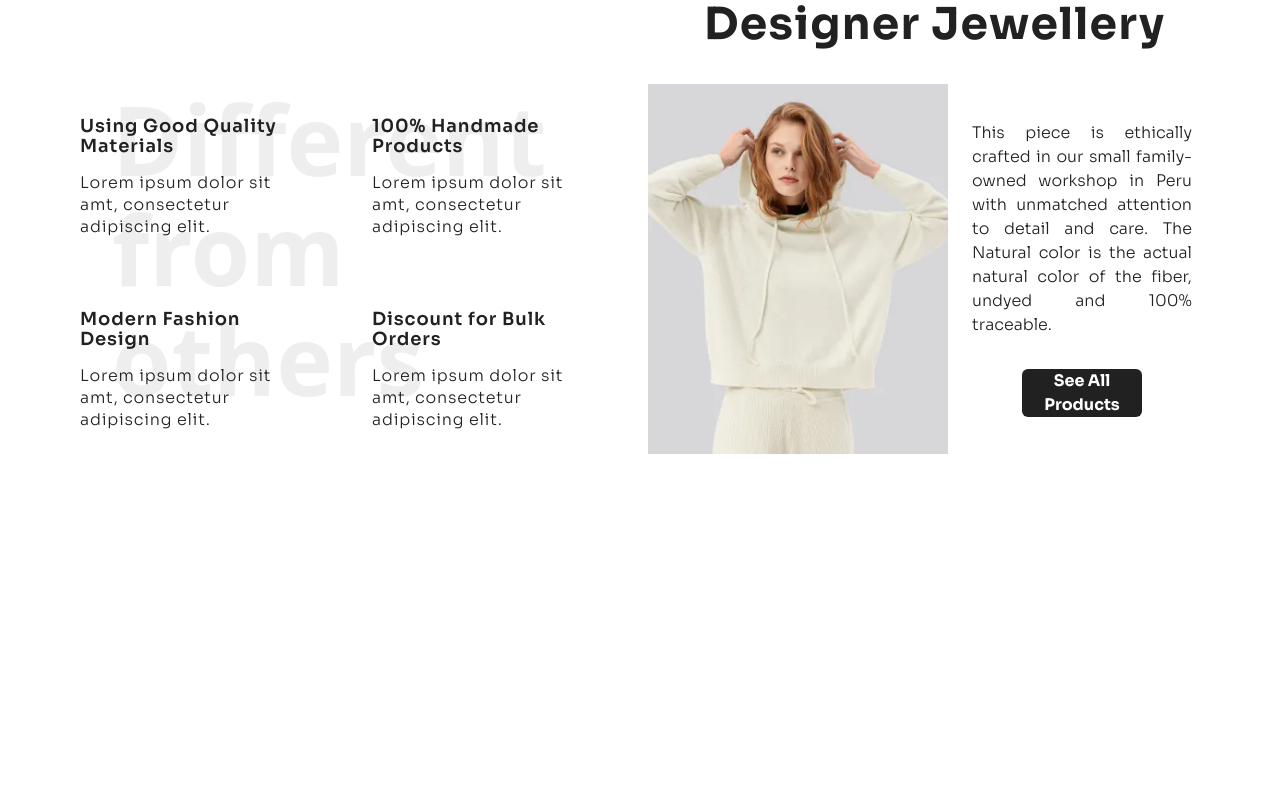
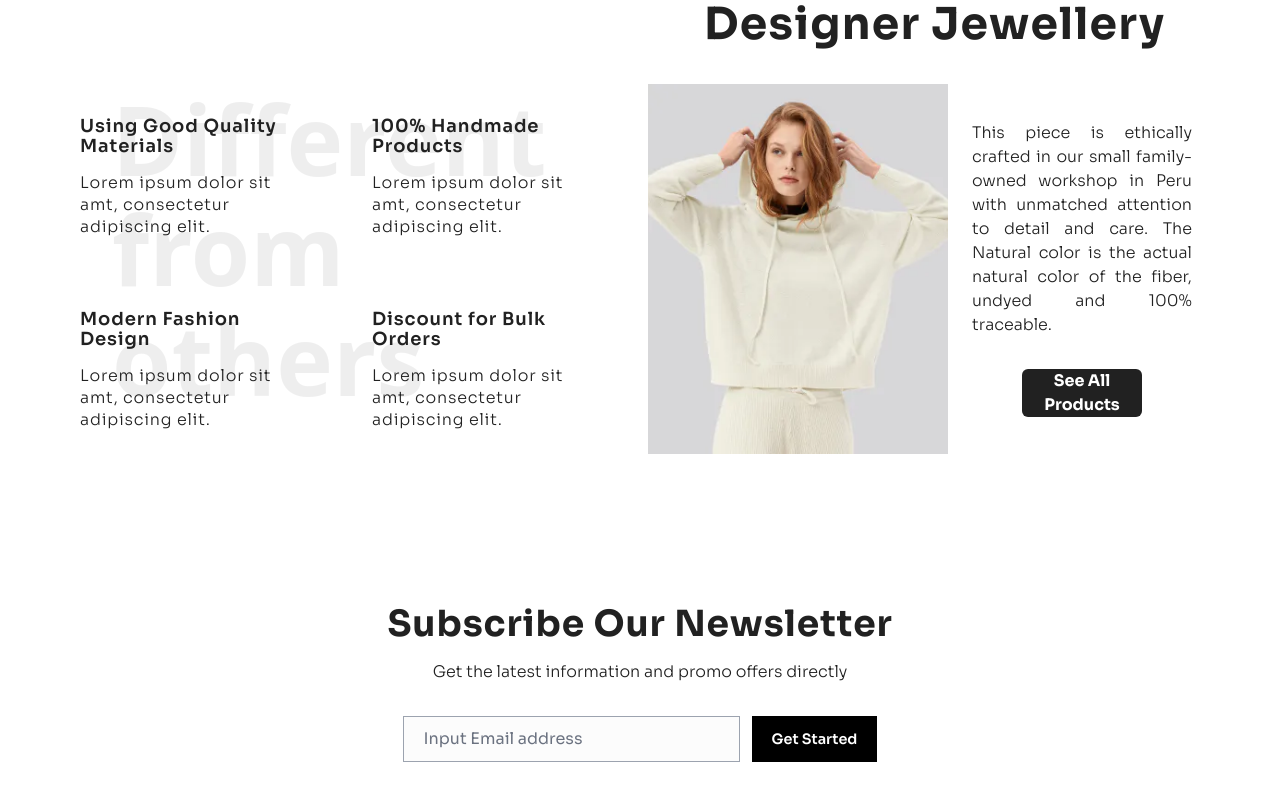
Before and after one commit to jawwad-ali/hackathon, a Next.js app: page / in a window 1280 px wide. Shown: the part 2471-3271 px from the top of the page. Before the commit the page ends 2933 px from the top, so only its background shows below. Built offline with nearby package versions, Linux system fonts and the light colour scheme.

Commit message:
features section done

```diff
--- a/app/components/Features.tsx
+++ b/app/components/Features.tsx
@@ -79,7 +79,7 @@ const Features = () => {
 
         {/* Right Side */}
         <div className="flex lg:flex-row flex-col justify-center items-center">
-          <Image width="300" height="350" src={FeatureOne} alt="Feature One" />
+          <Image width="300" height="350" src={FeatureOne} alt="Feature One" loading="lazy" />
           <div className="flex flex-col gap-8 justify-center items-center p-6">
             <p
               className={`${sora.className} font-light text-base leading-6 text-[#212121] text-justify`}
--- /dev/null
+++ b/app/components/Newsletter.tsx
@@ -0,0 +1,37 @@
+import { Sora } from "next/font/google";
+
+const sora = Sora({
+  display: "swap",
+  subsets: ["latin"],
+});
+
+const Newsletter = () => {
+  return (
+    <div
+      className={`${sora.className} flex flex-col justify-center items-center my-12 mt-[150px]`}
+    >
+      <h3 className="pb-4 font-bold lg:text-4xl text-3xl text-center -tracking-tight text-[#212121]">
+        Subscribe Our Newsletter
+      </h3>
+      <p className="mb-8 font-light text-base text-[#212121]">
+        Get the latest information and promo offers directly
+      </p>
+
+      <form className="lg:flex block">
+        <input
+          type="text"
+          placeholder="Input Email address"
+          className="pt-[10px] pr-[120px] pb-[10px] pl-[20px] bg-[#fcfcfc] border border-gray-400
+           outline-black block lg:inline-block"
+        />
+        <div className="text-center flex justify-center items-center">
+          <button className="block lg:inline-block mt-4 lg:mt-0 py-[15px] px-5 bg-black text-white font-semibold text-[0.9rem] ml-3 leading-4">
+            Get Started
+          </button>
+        </div>
+      </form>
+    </div>
+  );
+};
+
+export default Newsletter;
--- a/app/components/ProductCard.tsx
+++ b/app/components/ProductCard.tsx
@@ -18,7 +18,7 @@ const ProductCard: React.FC<ProductCardProps> = ({ name, picture, price }) => {
   return (
     <div className="flex flex-col h-full mx-auto hover:cursor-pointer">
       <div className="h-full lg:border lg:border-gray-400">
-        <Image src={picture} alt="Prodcut Image" />
+        <Image src={picture} alt="Prodcut Image" loading="lazy" />
       </div>
       <div>
         <p
--- a/app/page.tsx
+++ b/app/page.tsx
@@ -1,5 +1,6 @@
 import Features from "./components/Features";
 import HeroSection from "./components/HeroSection";
+import Newsletter from "./components/Newsletter";
 import Products from "./components/Products";
 import Promotions from "./components/Promotions";
 
@@ -10,6 +11,7 @@ export default function Home() {
       <Promotions />
       <Products />
       <Features />
+      <Newsletter />
     </div>
   );
 }
--- a/package.json
+++ b/package.json
@@ -28,6 +28,7 @@
     "react": "18.2.0",
     "react-dom": "18.2.0",
     "sanity": "^3.11.5",
+    "styled-components": "^6.0.0-rc.3",
     "tailwind-merge": "^1.12.0",
     "tailwindcss-animate": "^1.0.5",
     "typescript": "5.0.4"
```
Also changed, not shown: app/components/Products.tsx (line endings or trailing spaces), app/studio/[[...index]]/page.tsx (line endings or trailing spaces), 1 other file (tests, documents, lock files or other folders).
